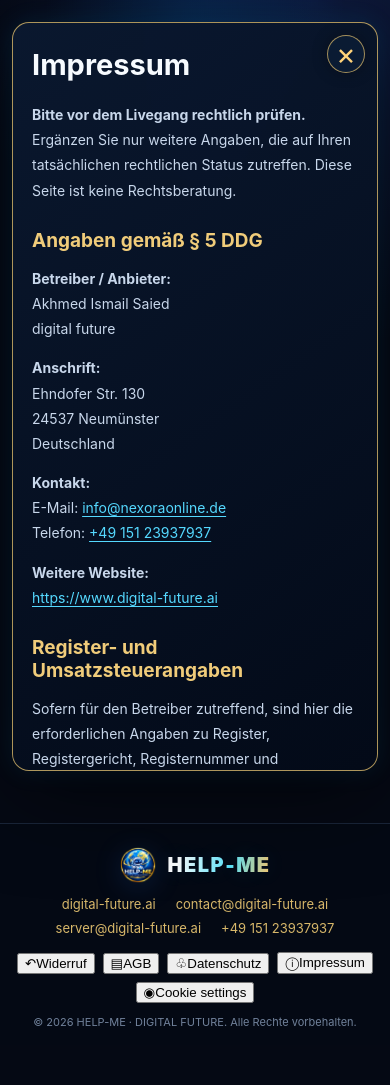
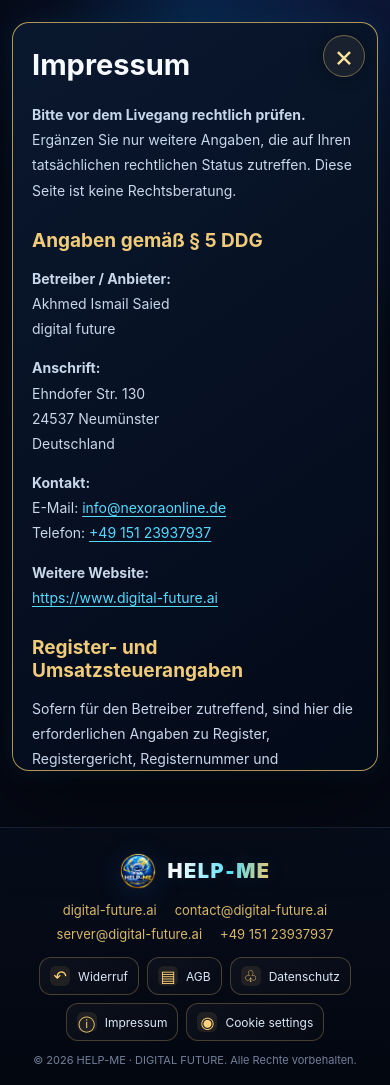
Before and after one commit to saiedahm/HELP-ME-NEW, a Next.js app: page /impressum in a window 390 px wide. Before the commit the page ends 1045 px from the top, so only its background shows below. Built offline with nearby package versions, Linux system fonts and the light colour scheme.

Commit message:
style: add polished legal dialogs and gold footer icons

```diff
--- a/app/globals.css
+++ b/app/globals.css
@@ -237,3 +237,34 @@
  .messages{max-height:none;min-height:180px}
  .language-switcher-modern select{max-width:145px}
 }
+
+
+/* Shared DIGITAL FUTURE legal footer and refined closeable legal dialogs */
+.digitalfuture-footer{display:flex;flex-direction:column;align-items:center;justify-content:center;gap:14px;padding:30px 20px 22px;margin-top:34px;border-top:1px solid rgba(146,184,255,.16);background:linear-gradient(180deg,rgba(7,13,27,.92),rgba(3,7,16,.98));color:#9aabc4;text-align:center;font-size:13px}
+.digitalfuture-contact{display:flex;flex-wrap:wrap;align-items:center;justify-content:center;gap:8px 18px}
+.digitalfuture-footer a:hover{color:#ffd27a}
+.global-legal-links{display:flex;flex-wrap:wrap;align-items:center;justify-content:center;gap:10px;margin-top:3px}
+.global-legal-links button{display:inline-flex;align-items:center;gap:8px;padding:9px 13px;border:1px solid rgba(255,210,122,.25);border-radius:12px;background:linear-gradient(135deg,rgba(255,255,255,.035),rgba(255,255,255,.012));color:#dce7f8;font:inherit;cursor:pointer;transition:transform .18s,border-color .18s,background .18s,box-shadow .18s}
+.global-legal-links button:hover{transform:translateY(-1px);border-color:rgba(255,210,122,.72);background:rgba(255,210,122,.07);box-shadow:0 8px 24px rgba(0,0,0,.2)}
+.legal-link-icon{display:inline-grid;place-items:center;width:20px;height:20px;border-radius:6px;color:#ffd27a;background:rgba(255,210,122,.09);font-size:16px}
+.global-copyright{color:#71829b;font-size:11px}
+.legal-modal-backdrop{position:fixed;inset:0;z-index:100000;display:grid;place-items:center;padding:24px;background:rgba(2,6,16,.78);backdrop-filter:blur(14px);animation:legal-fade-in .18s ease-out}
+.legal-modal{width:min(880px,100%);max-height:min(88dvh,900px);display:flex;flex-direction:column;overflow:hidden;border:1px solid rgba(255,210,122,.48);border-radius:22px;background:linear-gradient(145deg,#101c32,#070d19 76%);box-shadow:0 35px 110px rgba(0,0,0,.65),0 0 50px rgba(73,215,255,.08);animation:legal-modal-in .22s ease-out}
+.legal-modal-header{display:flex;align-items:center;justify-content:space-between;gap:20px;padding:22px 26px;border-bottom:1px solid rgba(255,210,122,.18);background:linear-gradient(100deg,rgba(73,215,255,.06),rgba(255,210,122,.04))}
+.legal-modal-kicker,.legal-eyebrow{display:block;color:#ffd27a;font-size:10px;font-weight:800;letter-spacing:.16em}
+.legal-modal-header h2{margin:7px 0 0;color:#f4f7ff;font-size:clamp(24px,3vw,32px);letter-spacing:-.035em}
+.legal-modal-close{display:grid;place-items:center;width:42px;height:42px;flex:0 0 42px;border:1px solid rgba(255,210,122,.38);border-radius:50%;background:rgba(255,210,122,.07);color:#ffe2a0;font-size:30px;line-height:1;cursor:pointer;transition:transform .18s,background .18s}
+.legal-modal-close:hover{transform:rotate(90deg);background:rgba(255,210,122,.17)}
+.legal-modal-content{overflow:auto;padding:24px 28px 28px;color:#d7e3f5}
+.legal-modal-intro,.legal-modal-fallback{color:#98abc7;font-size:13px;line-height:1.7}
+.legal-modal-content iframe{display:block;width:100%;height:min(48dvh,520px);border:1px solid rgba(146,184,255,.18);border-radius:12px;background:#fff}
+.legal-modal-fallback a,.legal-company-details a{color:#67dcff;text-decoration:underline;text-underline-offset:3px}
+.legal-company-details h3{margin:7px 0 22px;font-size:23px;color:#fff}
+.legal-company-details dl{display:grid;grid-template-columns:minmax(150px,.75fr) minmax(0,1.5fr);gap:0 22px;margin:0}
+.legal-company-details dt,.legal-company-details dd{margin:0;padding:13px 0;border-bottom:1px solid rgba(146,184,255,.13);line-height:1.7}
+.legal-company-details dt{color:#9fb2ce;font-size:13px}
+.legal-company-details dd{color:#f2f6ff;font-size:14px;overflow-wrap:anywhere}
+.legal-company-details dd a{display:block;width:fit-content;margin-bottom:3px}
+@keyframes legal-fade-in{from{opacity:0}to{opacity:1}}
+@keyframes legal-modal-in{from{opacity:0;transform:translateY(10px) scale(.985)}to{opacity:1;transform:translateY(0) scale(1)}}
+@media(max-width:600px){.digitalfuture-footer{padding:24px 12px 18px;gap:12px}.global-legal-links{gap:8px}.global-legal-links button{padding:8px 10px;font-size:12px}.legal-modal-backdrop{padding:10px}.legal-modal{max-height:94dvh;border-radius:17px}.legal-modal-header{padding:17px}.legal-modal-content{padding:18px 16px 22px}.legal-company-details dl{grid-template-columns:1fr;gap:0}.legal-company-details dt{padding-bottom:2px;border-bottom:0}.legal-company-details dd{padding-top:3px}.legal-modal-content iframe{height:50dvh}}
```
